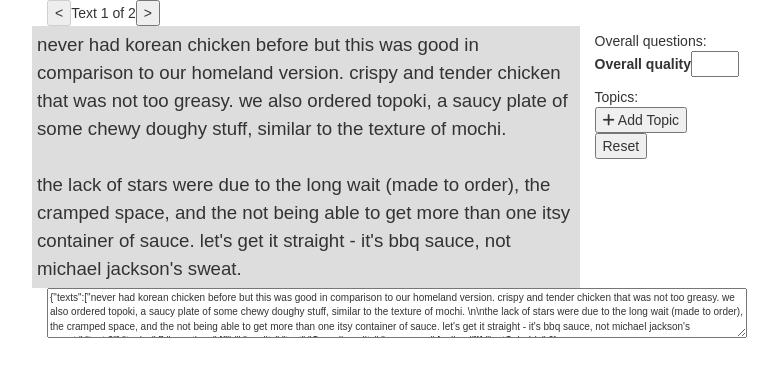
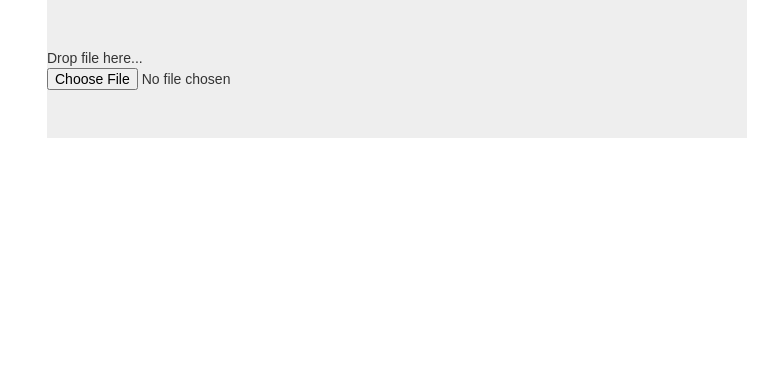
Before and after one commit to kcarnold/halati, a React (Create React App) app: page / in a window 1280 px wide. Shown: the top 376 px of the page, without its empty margins (243-1021 px from the left). Built offline with nearby package versions, Linux system fonts and the light colour scheme.

Commit message:
Make it customizable, and fix some bugs

```diff
--- a/src/App.js
+++ b/src/App.js
@@ -1,5 +1,5 @@
 import React, { Component } from 'react';
-import {extendObservable, action, autorun, toJS} from 'mobx';
+import {extendObservable, action, autorun, toJS, transaction} from 'mobx';
 import {observer} from 'mobx-react';
 
 var colors = ['#8dd3c7','#ffffb3','#bebada','#fb8072','#80b1d3','#fdb462','#b3de69','#fccde5','#d9d9d9','#bc80bd']; // colorbrewer set3
@@ -37,23 +37,19 @@ class AnnotationStore {
       topics: [],
       questions: [],
       lastColorIdx: 0,
-      setTexts: action(function(texts) {
-        this.texts = texts;
-        this.topics.forEach(topic => {
-          topic.ranges = makeEmptyRanges(texts.length);
-        });
-        this.questions.forEach(question => {
-          question.responses = Array(texts.length);
-        });
-      })
     });
   };
 
   fromJson(json) {
-    this.texts = json.texts;
-    this.topics = json.topics;
-    this.questions = json.questions;
-    this.lastColorIdx = json.lastColorIdx
+    transaction(() => {
+      this.texts = json.texts;
+      this.topics = json.topics || [];
+      this.questions = json.questions;
+      this.lastColorIdx = json.lastColorIdx || 0;
+      this.questions.forEach(question => {
+        question.responses = question.responses || Array(this.texts.length);
+      });
+    });
   };
 
   toJson() {
@@ -71,9 +67,6 @@ var annotationsStore = new AnnotationStore();
 window.annotationsStore = annotationsStore;
 if (window.localStorage.annotations){
   annotationsStore.fromJson(JSON.parse(window.localStorage.annotations));
-} else {
-  annotationsStore.questions = [new Question('quality', 'Overall quality')];
-  annotationsStore.setTexts(["never had korean chicken before but this was good in comparison to our homeland version. crispy and tender chicken that was not too greasy. we also ordered topoki, a saucy plate of some chewy doughy stuff, similar to the texture of mochi. \n\nthe lack of stars were due to the long wait (made to order), the cramped space, and the not being able to get more than one itsy container of sauce. let's get it straight - it's bbq sauce, not michael jackson's sweat.", "text 2"]);
 }
 
 class UiState {
@@ -102,7 +95,8 @@ autorun(function() {
 
 
 function formattedRanges(ranges) {
-  return ranges.map(({text, style}, i) => <span key={i} style={style}>{text}</span>);
+  var offset = 0;
+  return ranges.map(({text, style}, i) => <span key={i} style={style} data-offset={(offset += text.length) - text.length}>{text}</span>);
 }
 
 function joinStyle(a, b) { return {...a, ...b};}
@@ -189,7 +183,7 @@ const SidebarTopic = observer(class SidebarTopic extends Component {
       <div>
         {topic.ranges[curTextIdx].map(([start, end], i) => <TopicInstance
           key={i}
-          onRemove={() => topic.ranges.splice(i, 1)}
+          onRemove={() => topic.ranges[curTextIdx].splice(i, 1)}
           text={uistate.curText.slice(start, end)} />)}
       </div>
       </div>);
@@ -230,34 +224,60 @@ function FA(name) {
 
 const MainText = observer(class MainText extends Component {
   render() {
-    return <div>{
-      annotationsStore.topics.map(function({name, color, ranges}, i) {
-        var annotated = [{text: uistate.curText, style: {}}];
+    var annotated = [{text: uistate.curText, style: {}}];
+    annotationsStore.topics.forEach(function({name, color, ranges}) {
         ranges[uistate.curTextIdx].forEach(function([start, end]) {
           annotated = addFormatting(annotated, start, end, {background: color});
         });
-        return <div key={i} className="hl-layer">{formattedRanges(annotated)}</div>
-      })}
-      <div className="real-text">{uistate.curText}</div>
-    </div>;
+      });
+    return <div className="real-text">{formattedRanges(annotated)}</div>;
   }
 });
 
+
+function handleFiles(files) {
+  var file = files[0];
+  var reader = new FileReader();
+  reader.onload = evt => {
+    console.log("got data");
+    var data = JSON.parse(reader.result);
+    annotationsStore.fromJson(data);
+  };
+  reader.readAsText(file);
+}
+
+const DropTarget = observer(class DropTarget extends Component {
+  handleDrop(evt) {
+    evt.preventDefault();
+    evt.stopPropagation();
+    handleFiles(evt.dataTransfer.files);
+    return false;
+  }
+
+  render() {
+    return <div className="jumbotron" ref={elt => {this.elt = elt}} onDrop={this.handleDrop}>Drop file here... <input type="file" onChange={evt => handleFiles(evt.target.files)} /></div>
+  }
+})
 
 
 const App = observer(class App extends Component {
   onMouseUp(evt) {
     var range = window.getSelection().getRangeAt(0);
     if (range.startContainer !== range.endContainer || range.startOffset === range.endOffset) return;
+    var offset = +range.startContainer.parentNode.getAttribute('data-offset');
     if (uistate.activeTopic >= annotationsStore.topics.length) {
       alert("Create a topic first, then select some text.")
     }
-    annotationsStore.topics[uistate.activeTopic].ranges[uistate.curTextIdx].push([range.startOffset, range.endOffset]);
+    annotationsStore.topics[uistate.activeTopic].ranges[uistate.curTextIdx].push([offset + range.startOffset, offset + range.endOffset]);
   }
 
   render() {
+    if (annotationsStore.texts.length === 0) {
+      return <DropTarget />;
+    }
     return (
       <div className="App">
+
         <div>
           <button onClick={() => {uistate.curTextIdx = uistate.curTextIdx - 1}} disabled={uistate.curTextIdx === 0}>&lt;</button>
           Text {uistate.curTextIdx + 1} of {annotationsStore.texts.length}
```
